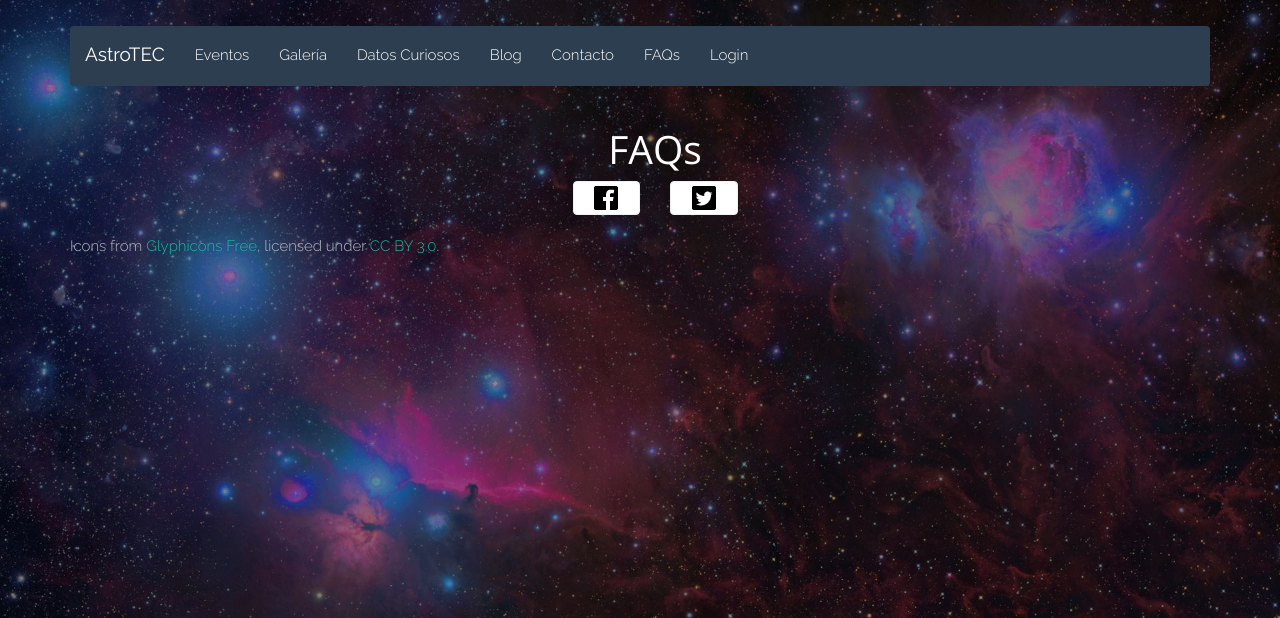
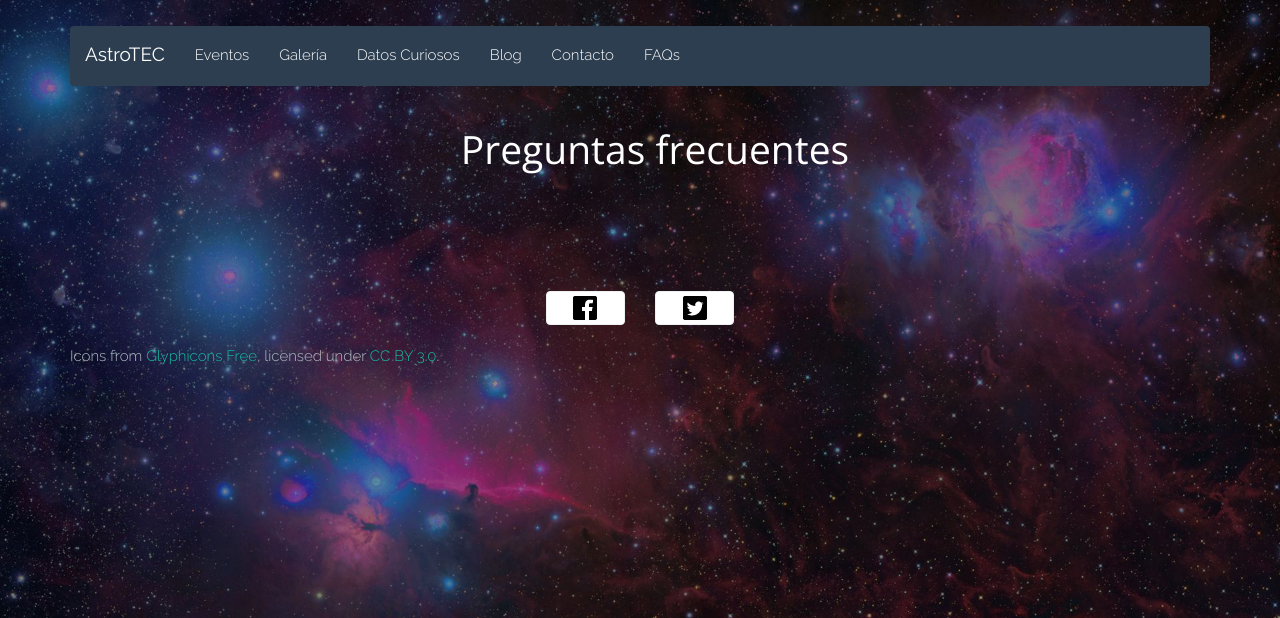
Before and after one commit to lmadrigalcr/astroTEC, a PHP site: page /faqs.php in a window 1280 px wide. Shown: the top 618 px of the page. Run offline with PHP 8.4, Linux system fonts and the light colour scheme; data that the repository does not hold is empty.

Commit message:
Update faqs

```diff
--- a/html/css/faqs.css
+++ b/html/css/faqs.css
@@ -1,5 +1,9 @@
-.tittle
-{
+.tittle {
 	color: white;
 	text-align: center;
+	margin-bottom: 5%;
 }
+
+.footer {
+	margin-top: 5%;
+}
--- a/html/faqs.php
+++ b/html/faqs.php
@@ -15,12 +15,11 @@
 		<?php require('./php/navbar.php'); ?>
 
 		<div class="container">
-
-			<h1 class="tittle">FAQs</h1>
-
-			<div class="row">
+			<h1 class="tittle">Preguntas frecuentes</h1>
 				<?php getFaqs(); ?>
-			</div>
+		</div>
+	</div>
+	<footer class="footer">
 		<div class="row">
 			<div class="col-sm-1 col-sm-offset-5">
 				<a href="https://www.facebook.com/AstroTEC.ITCR" class="thumbnail">
@@ -33,11 +32,6 @@
 				</a>
 			</div>
 		</div>
-
-		</div>
-
-	</div>
-	<footer class="footer">
 		<div class="container">
 			<p class="text-muted">Icons from <a href="http://glyphicons.com">Glyphicons Free</a>, licensed under
 				<a href="http://creativecommons.org/licenses/by/3.0/">CC BY 3.0</a>.</p>
--- a/html/index.php
+++ b/html/index.php
@@ -67,6 +67,8 @@
 				</div>
 			</div>
 		</div>
+	</div>
+	<footer class="footer">
 		<div class="row">
 			<div class="col-sm-1 col-sm-offset-5">
 				<a href="https://www.facebook.com/AstroTEC.ITCR" class="thumbnail">
@@ -79,11 +81,9 @@
 				</a>
 			</div>
 		</div>
-	</div>
-	<footer class="footer">
 		<div class="container">
 			<p class="text-muted">Icons from <a href="http://glyphicons.com">Glyphicons Free</a>, licensed under
-				<a href="http://creativecommons.org/licenses/by/3.0/">CC BY 3.0</a>.</p>
+				<a href="http://creativecommons.org/licenses/by/3.0/">CC BY 3.0</a>.<a href="login.php" class="pull-right">Login</a></p>
 		</div>
 	</footer>
 	<script type="text/javascript" src="js/vendor/jquery-2.1.4.min.js"></script>
--- a/html/php/faqs.php
+++ b/html/php/faqs.php
@@ -4,7 +4,7 @@ require_once('db.php');
 function getFaqs()
 {
 	global $conn;
-	$sql = "SELECT faq, respuesta FROM faqs";
+	$sql = "SELECT faq, respuesta FROM Faqs";
 
 	$result = $conn->query($sql);
 
@@ -16,7 +16,8 @@ function getFaqs()
 			while($row = $result->fetch_assoc())
 			{
 				echo
-				"<div class='col-md-4'>
+				"<div class='row'>
+					<div class='col-md-12'>
 						<div class='panel panel-default'>
 							<div class='panel-heading'>
 								<h1 class='panel-title'>$row[faq]</h1>
@@ -25,6 +26,7 @@ function getFaqs()
 								<p>
 									$row[respuesta]
 								</p>
+							</div>
 						</div>
 					</div>
 				</div>";
--- a/html/php/navbar.php
+++ b/html/php/navbar.php
@@ -23,22 +23,6 @@
 				</li>
 				<li><a href="./faqs.php">FAQs</a>
 				</li>
-		<?php
-			if (!isset($_SESSION['USER_ID']))
-			{
-		?>
-				<li><a href="./login.php">Login</a>
-				</li>
-		<?php
-			}
-			else
-			{
-		?>
-				<li><a href="./php/logout.php">Logout</a>
-				</li>
-		<?php
-			}
-		?>
 			</ul>
 		</div>
 	</div>
```
Also changed, not shown: html/css/index.css (+8 -1 lines). Lines whose indentation alone changed are shown as unchanged.
